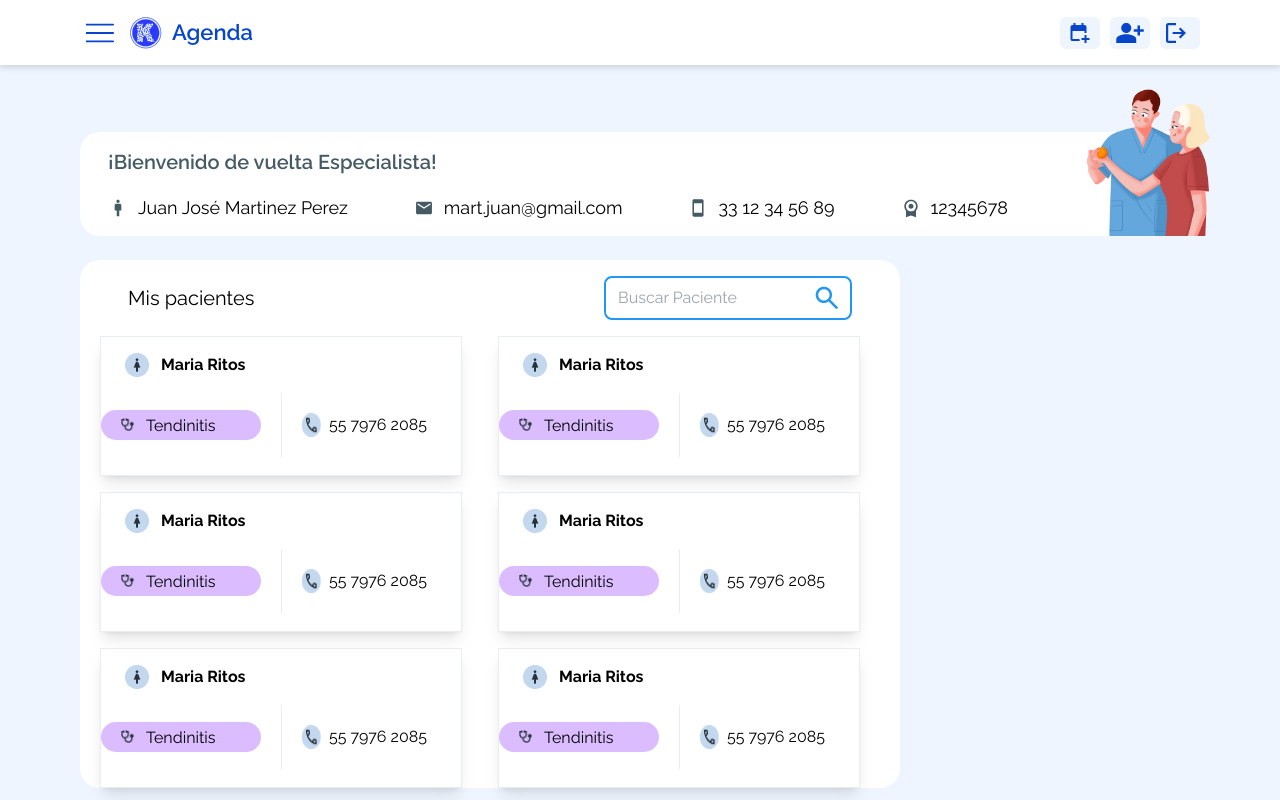
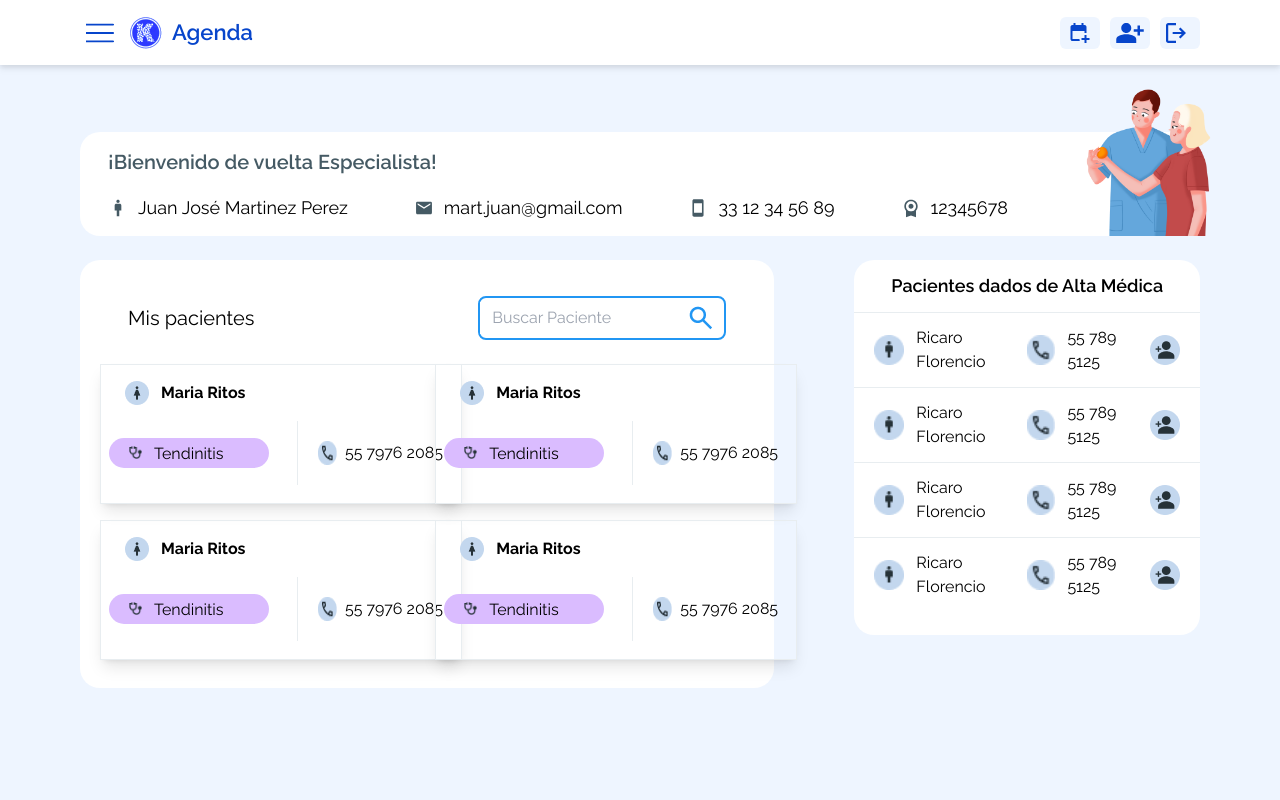
Before and after one commit to KodeClinic/front_KodeClinic, a Next.js app: page /Patient_List in a window 1280 px wide. Built offline with nearby package versions, Linux system fonts and the light colour scheme.

Commit message:
Patient List finished

```diff
--- a/components/PatientCard.jsx
+++ b/components/PatientCard.jsx
@@ -7,7 +7,7 @@ export default function PatientCard({ children, title}) {
                 <p className="font-bold">Maria Ritos</p>
             </div>
             <div className="flex flex-row items-center">
-                <div className="bg-pink rounded-[25px] flex flex-row object-center w-[160px] h-[30px] px-3">
+                <div className="bg-pink rounded-[25px] flex flex-row object-center w-[160px] h-[30px] px-3 mx-2">
                     <img src="assets/icons/stethoscope.png" alt="stethoscope" className="w-[13px] h-[13px] mx-2 my-2" />
                     <p className="mx-1 text-center my-1">Tendinitis</p>
                 </div>
--- /dev/null
+++ b/components/PatientsDischarged.jsx
@@ -0,0 +1,11 @@
+export default function PatientsDischarged() {
+  return (
+    <div className="flex  h-[75px] px-2 py-2 border-t border-white_grey flex-justify-between items-center">
+    <img src="assets/icons/men-icon.png" alt="men" className="w-[30px] h-[30px] mx-3" />
+    <p> Ricaro Florencio</p>
+    <img src="assets/icons/phone.png" alt="phone" className="w-[30px] h-[30px] mx-3" />
+    <p>55 789 5125</p>
+    <img src="assets/icons/AddP.png" alt="Add" className="w-[30px] h-[30px] mx-3" />
+    </div>
+  );
+}
--- a/pages/Patient_List.jsx
+++ b/pages/Patient_List.jsx
@@ -2,6 +2,7 @@ import NavBarSpe from "@/components/NavBarSpe";
 import SpecialistCard from "@/components/SpecialistCard";
 import clsx from "clsx";
 import PatientCard from "@/components/PatientCard";
+import PatientsDischarged from "@/components/PatientsDischarged";
 
 
 
@@ -26,7 +27,8 @@ export default function PatientList() {
       >
       </section>
 
-    <section className="px-5  flex ml-20 flex-col bg-white w-[820px] rounded-[20px] ">
+      <section className="flex flex-row">
+        <div className="px-5  flex ml-20 flex-col bg-white w-[820px] rounded-[20px] py-5"> {/* Lista de pacientes */}
         <div className="min-[980px]:flex min-[980px]:flex-row justify-between items-center gap-5 px-6 py-4 bg-white min-[980px]:px-7 ">
             <p className="text-xl">Mis pacientes</p>
             <div className="flex items-center border-2 border-primary_main py-1 rounded-lg">
@@ -34,16 +36,26 @@ export default function PatientList() {
                 <img src="assets/icons/browser.png" alt="Buscador" className="px-2" />
             </div>
         </div>
-        <div className="grid grid-cols-2 gap-4">
+        <div className="grid grid-cols-2 gap-4 py-2">
             <PatientCard />
             <PatientCard />
             <PatientCard />
             <PatientCard />
-            <PatientCard />
-            <PatientCard />
+
         </div>
+    </div>
 
-    </section>
+    <div className="bg-white w-[412px] h-[375px] mx-20 rounded-[20px]"> {/* Pacientes dados de alta */}
+        <p className="text-center my-3 text-lg font-semibold">Pacientes dados de Alta Médica</p>
+        <PatientsDischarged />
+        <PatientsDischarged />
+        <PatientsDischarged />
+        <PatientsDischarged />
+    </div>
+
+      </section>
+
+
 
     </main>
   );
```
Also changed, not shown: public/assets/icons/AddP.png (added).
